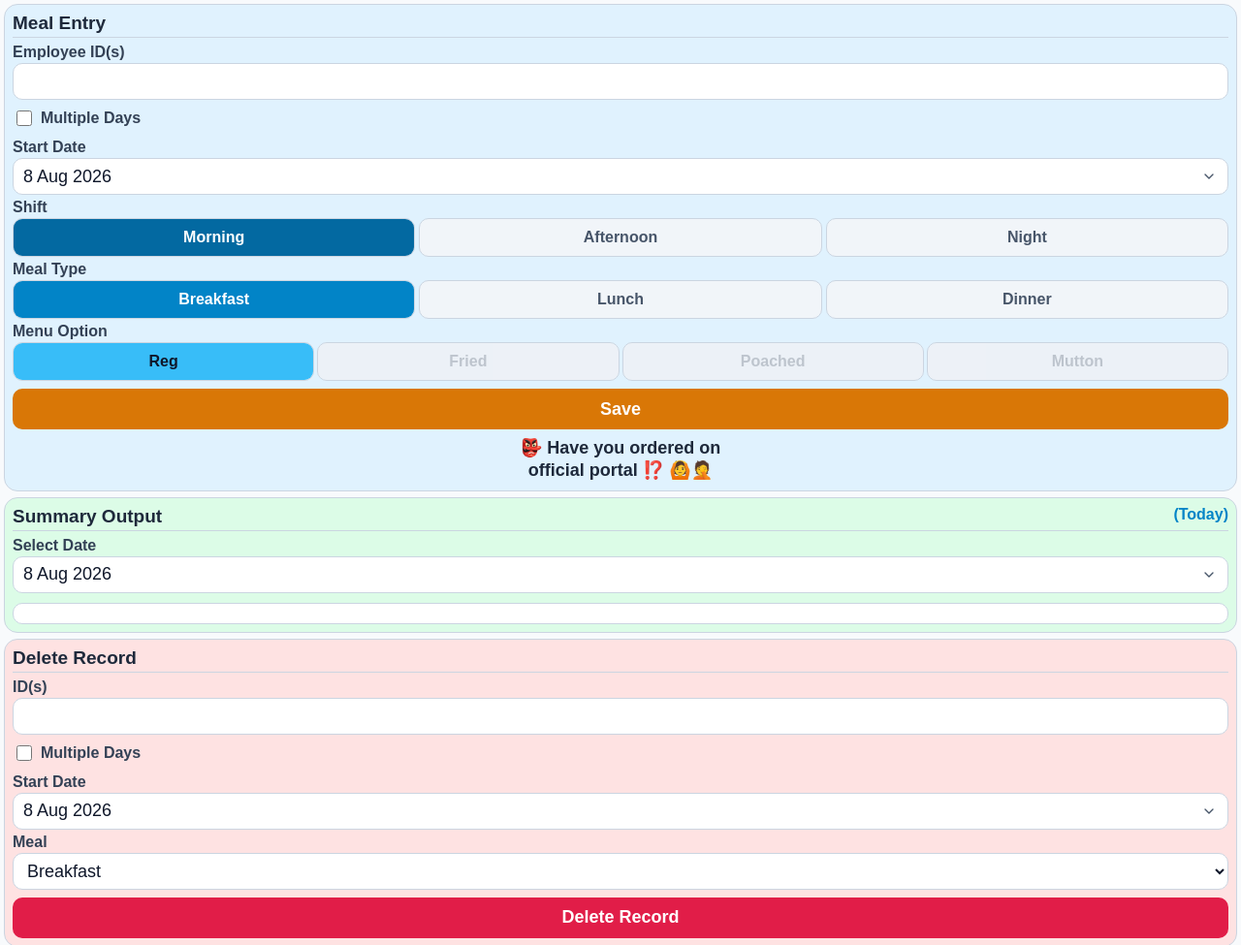
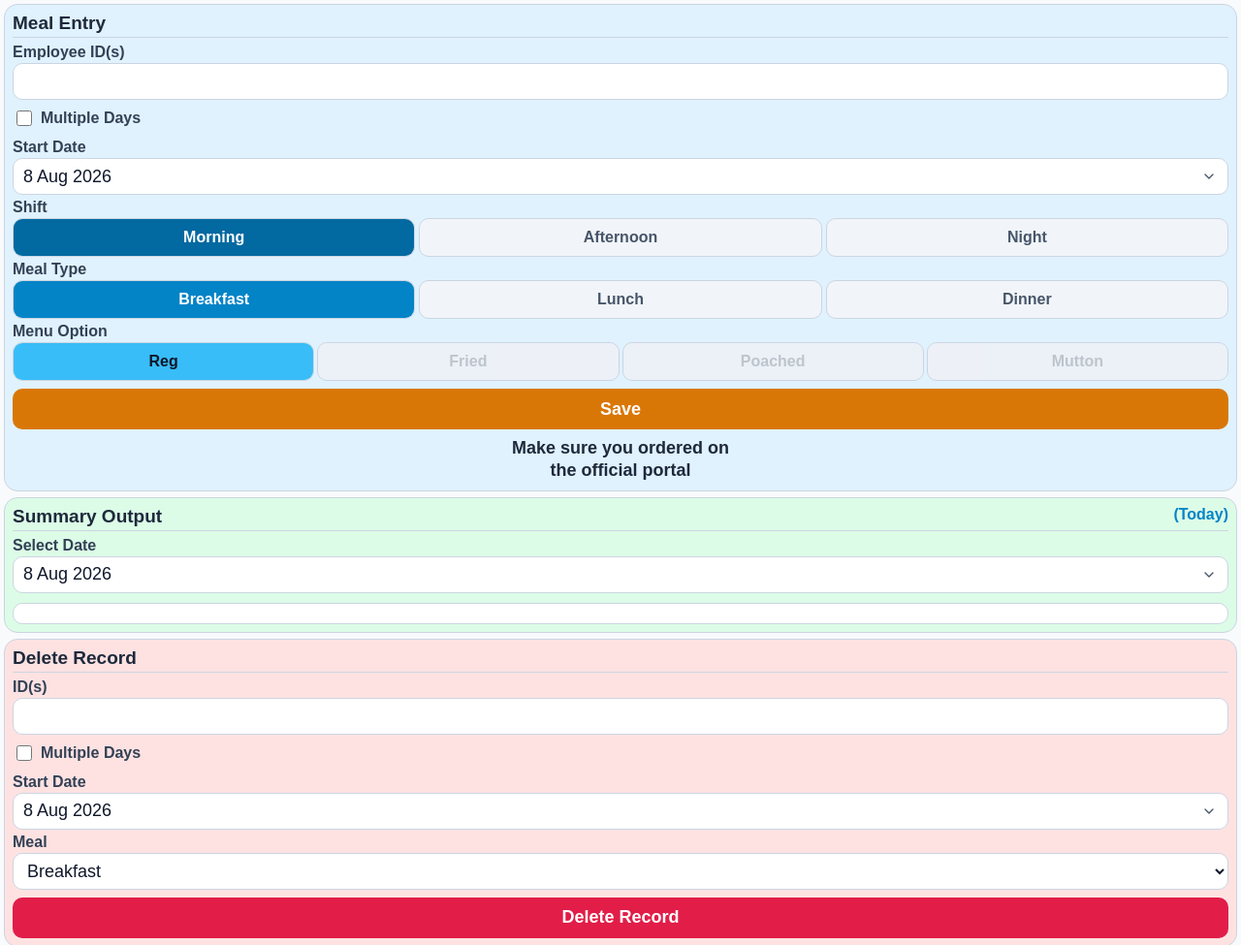
Before and after one commit to hanjalaiatb/CCR-Meal, a website: page public/index.html in a window 1280 px wide. Shown: the top 975 px of the page at 97% size. Drawn offline with Linux system fonts and the light colour scheme; no server answers.

Commit message:
Update index.html

```diff
--- a/public/index.html
+++ b/public/index.html
@@ -98,7 +98,7 @@ input:focus,select:focus{outline:none;border-color:#d97706}
 </div>
 
 <button type="submit" class="btn">Save</button>
-<div class="portal-reminder">👺 Have you ordered on<br>official portal ⁉️ 🙆🤦</div>
+<div class="portal-reminder">Make sure you ordered on<br>the official portal</div>
 </form>
 </div>
 
```
